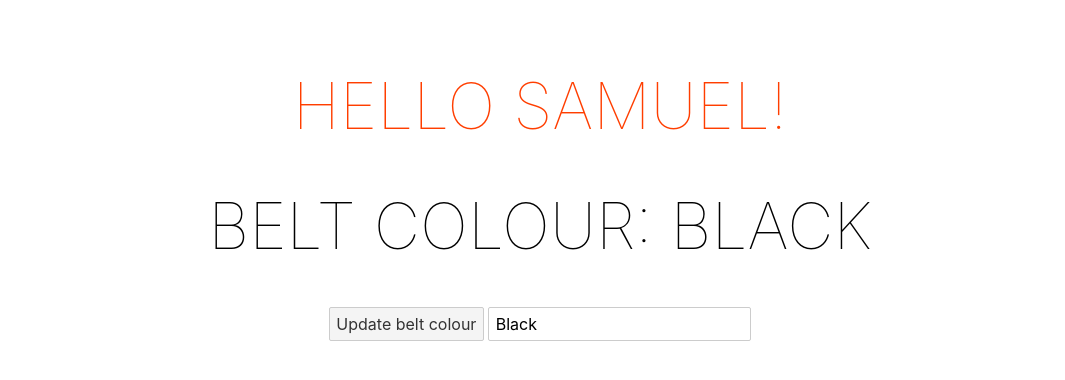
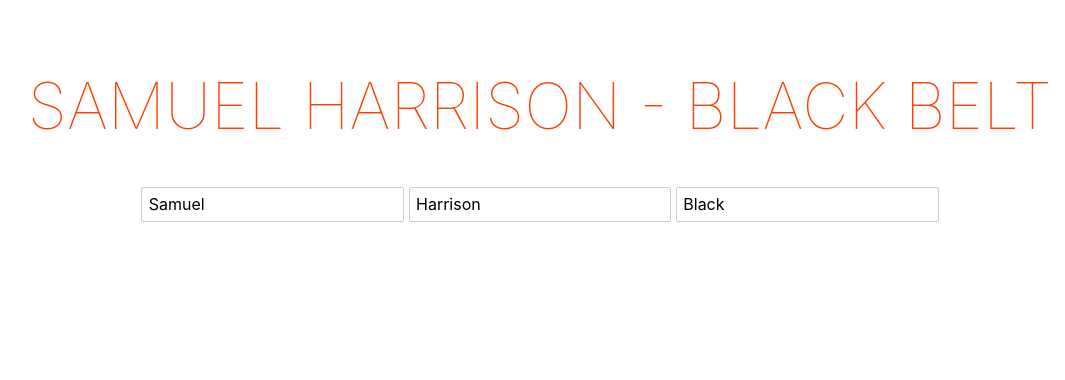
Before and after one commit to SJH-97/svelte, a Svelte app: page / in a window 1280 px wide. Shown: the top 380 px of the page, without its empty margins (100-1165 px from the left). Built offline with nearby package versions, Linux system fonts and the light colour scheme.

Commit message:
reactive values and reactive statements

```diff
--- a/src/App.svelte
+++ b/src/App.svelte
@@ -1,20 +1,23 @@
 <script>
-	 let name = "Samuel";
+	 let firstName = "Samuel";
+	 let lastName = "Harrison";
 	 let belt = "Black";
-	 const handleClick = () => {
-		belt = "orange"
-	 };
-	 const handleInput = (e) => {
-		belt = e.target.value
-	 };
+
+	//  reactive value
+	$:fullName = `${firstName} ${lastName}`;
+
+	// reactive statment
+	$: {
+		console.log(belt, "belt colour");
+		console.log(fullName, "fullname");
+		}
 </script>
 
 <main>
-	<h1>Hello {name}!</h1>
-	<h1 style="color: {belt}"> Belt colour: {belt}</h1>
-	<button on:click={handleClick}>Update belt colour</button>
-	 <!-- <input type="text" on:input={handleInput} value={belt}/> -->
+	<h1>{fullName} - {belt} belt</h1>
 	 <!-- Svelte two way binding using bind keyword -->
+	 <input type="text" bind:value={firstName} />
+	 <input type="text" bind:value={lastName} />
 	 <input type="text" bind:value={belt} />
 </main>
 
```
